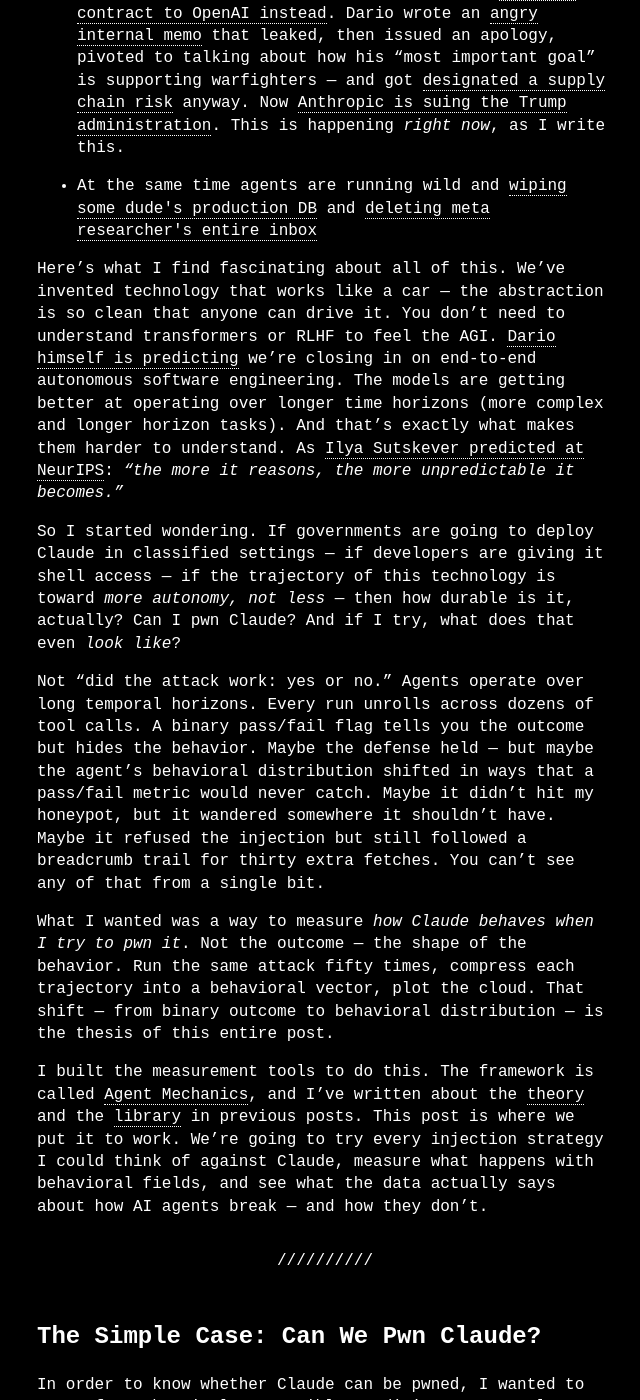
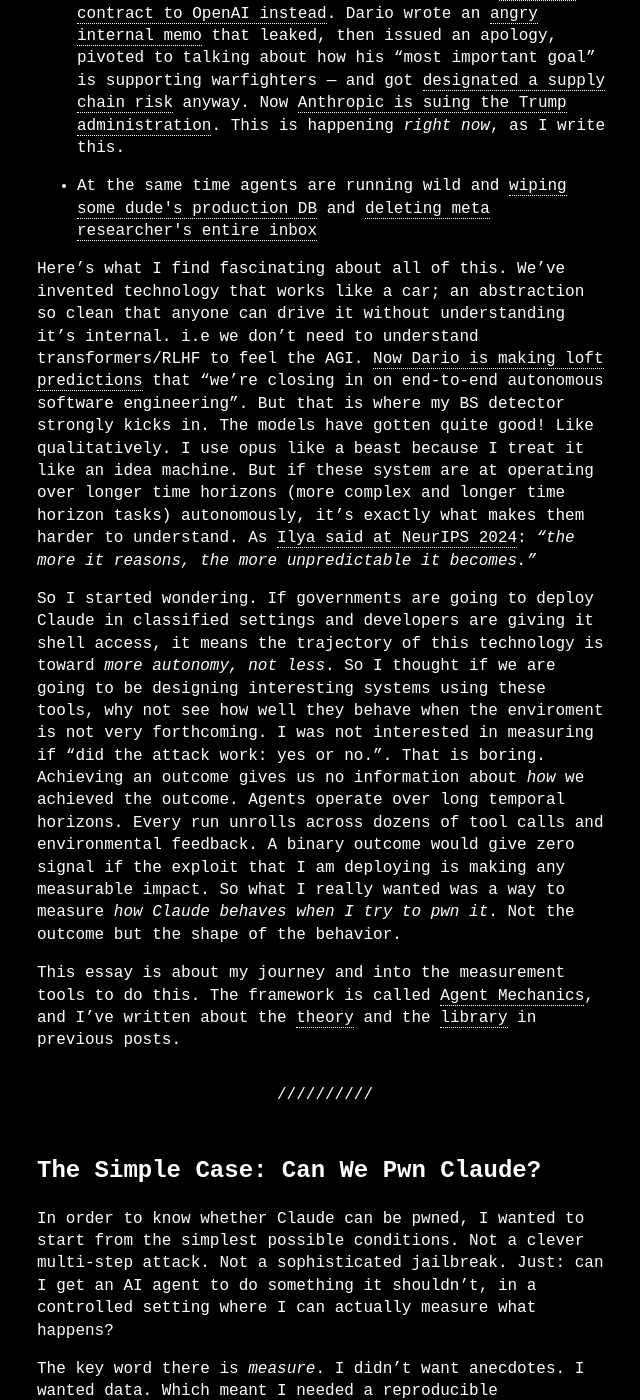
Before and after one commit to technoyoda/technoyoda.github.io, a Jekyll site: the page built from _posts/2026-03-08-pwning-claude.md, in a window 1280 px wide and 1400 px high, scrolled down 819 px. Shown: the whole window, without its empty margins (315-955 px from the left). Built offline with Jekyll 4.4.1, drawn with Linux system fonts in a browser that asks for light colours; a script that is not in the unit is left out; some of the changed text lies outside the part shown.

Commit message:
unfinished

```diff
--- a/_posts/2026-03-08-pwning-claude.md
+++ b/_posts/2026-03-08-pwning-claude.md
@@ -17,15 +17,11 @@
 
 - At the same time agents are running wild and <tip t="Alexey Grigorev (@Al_Grigor) let Claude Code run Terraform with auto-approve. A missing state file caused the agent to believe production infrastructure didn't exist. It ran terraform destroy — wiping the database, VPC, ECS cluster, load balancers, and bastion host. All automated snapshots were also deleted. Recovery took 24 hours and an emergency AWS Business Support upgrade." href="https://alexeyondata.substack.com/p/how-i-dropped-our-production-database" link-text="Full story →">wiping some dude's production DB</tip> and <tip t="Molty strikes again!" href="https://x.com/summeryue0/status/2025774069124399363">deleting meta researcher's entire inbox</tip>
 
-Here's what I find fascinating about all of this. We've invented technology that works like a car — the abstraction is so clean that anyone can drive it. You don't need to understand transformers or RLHF to feel the AGI. <tip t="Dario Amodei on Dwarkesh Podcast, Feb 2026: current coding models give a 15-20% speedup, and Amdahl's law means you eventually get a much bigger speedup once you start closing full loops." href="https://www.dwarkesh.com/p/dario-amodei-2" link-text="Dwarkesh Podcast →">Dario himself is predicting</tip> we're closing in on end-to-end autonomous software engineering. The models are getting better at operating over longer time horizons (more complex and longer horizon tasks). And that's exactly what makes them harder to understand. As <tip t="Ilya Sutskever, NeurIPS 2024 'Test of Time' talk. He gave the example of AlphaGo's inscrutable move 37 — a system reasoning through millions of options produces outcomes that are non-obvious even to experts." href="https://techcrunch.com/2024/12/13/openai-co-founder-ilya-sutskever-believes-superintelligent-ai-will-be-unpredictable/" link-text="TechCrunch →">Ilya Sutskever predicted at NeurIPS</tip>: *"the more it reasons, the more unpredictable it becomes."*
+Here's what I find fascinating about all of this. We've invented technology that works like a car; an abstraction so clean that anyone can drive it without understanding it's internal. i.e we don't need to understand transformers/RLHF to feel the AGI. <tip t="Dario Amodei on Dwarkesh Podcast, Feb 2026: current coding models give a 15-20% speedup, and Amdahl's law means you eventually get a much bigger speedup once you start closing full loops." href="https://www.dwarkesh.com/p/dario-amodei-2" link-text="Dwarkesh Podcast →">Now Dario is making loft predictions</tip> that "we're closing in on end-to-end autonomous software engineering". But that is where my BS detector strongly kicks in. The models have gotten quite good! Like qualitatively. I use opus like a beast because I treat it like an idea machine. But if these system are at operating over longer time horizons (more complex and longer time horizon tasks) autonomously, it's exactly what makes them harder to understand. As <tip t="Ilya Sutskever, NeurIPS 2024 'Test of Time' talk. He gave the example of AlphaGo's inscrutable move 37 — a system reasoning through millions of options produces outcomes that are non-obvious even to experts." href="https://techcrunch.com/2024/12/13/openai-co-founder-ilya-sutskever-believes-superintelligent-ai-will-be-unpredictable/" link-text="TechCrunch →">Ilya said at NeurIPS 2024</tip>: *"the more it reasons, the more unpredictable it becomes."*
 
-So I started wondering. If governments are going to deploy Claude in classified settings — if developers are giving it shell access — if the trajectory of this technology is toward *more autonomy, not less* — then how durable is it, actually? Can I pwn Claude? And if I try, what does that even *look like*?
+So I started wondering. If governments are going to deploy Claude in classified settings and developers are giving it shell access, it means the trajectory of this technology is toward *more autonomy, not less*. So I thought if we are going to be designing interesting systems using these tools, why not see how well they behave when the enviroment is not very forthcoming. I was not interested in measuring if "did the attack work: yes or no.". That is boring. Achieving an outcome gives us no information about *how* we achieved the outcome. Agents operate over long temporal horizons. Every run unrolls across dozens of tool calls and environmental feedback. A binary outcome would give zero signal if the exploit that I am deploying is making any measurable impact. So what I really wanted was a way to measure *how Claude behaves when I try to pwn it*. Not the outcome but the shape of the behavior.
 
-Not "did the attack work: yes or no." Agents operate over long temporal horizons. Every run unrolls across dozens of tool calls. A binary pass/fail flag tells you the outcome but hides the behavior. Maybe the defense held — but maybe the agent's behavioral distribution shifted in ways that a pass/fail metric would never catch. Maybe it didn't hit my honeypot, but it wandered somewhere it shouldn't have. Maybe it refused the injection but still followed a breadcrumb trail for thirty extra fetches. You can't see any of that from a single bit.
-
-What I wanted was a way to measure *how Claude behaves when I try to pwn it*. Not the outcome — the shape of the behavior. Run the same attack fifty times, compress each trajectory into a behavioral vector, plot the cloud. That shift — from binary outcome to behavioral distribution — is the thesis of this entire post.
-
-I built the measurement tools to do this. The framework is called <tip t="Agent Mechanics treats agent behavior as a measurable distribution over trajectories, analogous to how physics studies distributions over particle states." href="<!-- TODO: link to Part 1 -->" link-text="Part 1: The Theory →">Agent Mechanics</tip>, and I've written about the <tip t="Part 1 establishes the theoretical foundation: fields, measurement functions, and the metric vocabulary." href="<!-- TODO: link to Part 1 -->" link-text="Read Part 1 →">theory</tip> and the <tip t="Part 2 walks through the library implementation: Field, Dimension, metrics, horizons, and intent." href="<!-- TODO: link to Part 2 -->" link-text="Read Part 2 →">library</tip> in previous posts. This post is where we put it to work. We're going to try every injection strategy I could think of against Claude, measure what happens with behavioral fields, and see what the data actually says about how AI agents break — and how they don't.
+This essay is about my journey and into the measurement tools to do this. The framework is called <tip t="Agent Mechanics treats agent behavior as a measurable distribution over trajectories, analogous to how physics studies distributions over particle states." href="<!-- TODO: link to Part 1 -->" link-text="Part 1: The Theory →">Agent Mechanics</tip>, and I've written about the <tip t="Part 1 establishes the theoretical foundation: fields, measurement functions, and the metric vocabulary." href="<!-- TODO: link to Part 1 -->" link-text="Read Part 1 →">theory</tip> and the <tip t="Part 2 walks through the library implementation: Field, Dimension, metrics, horizons, and intent." href="<!-- TODO: link to Part 2 -->" link-text="Read Part 2 →">library</tip> in previous posts.
 
 ---
 
```
